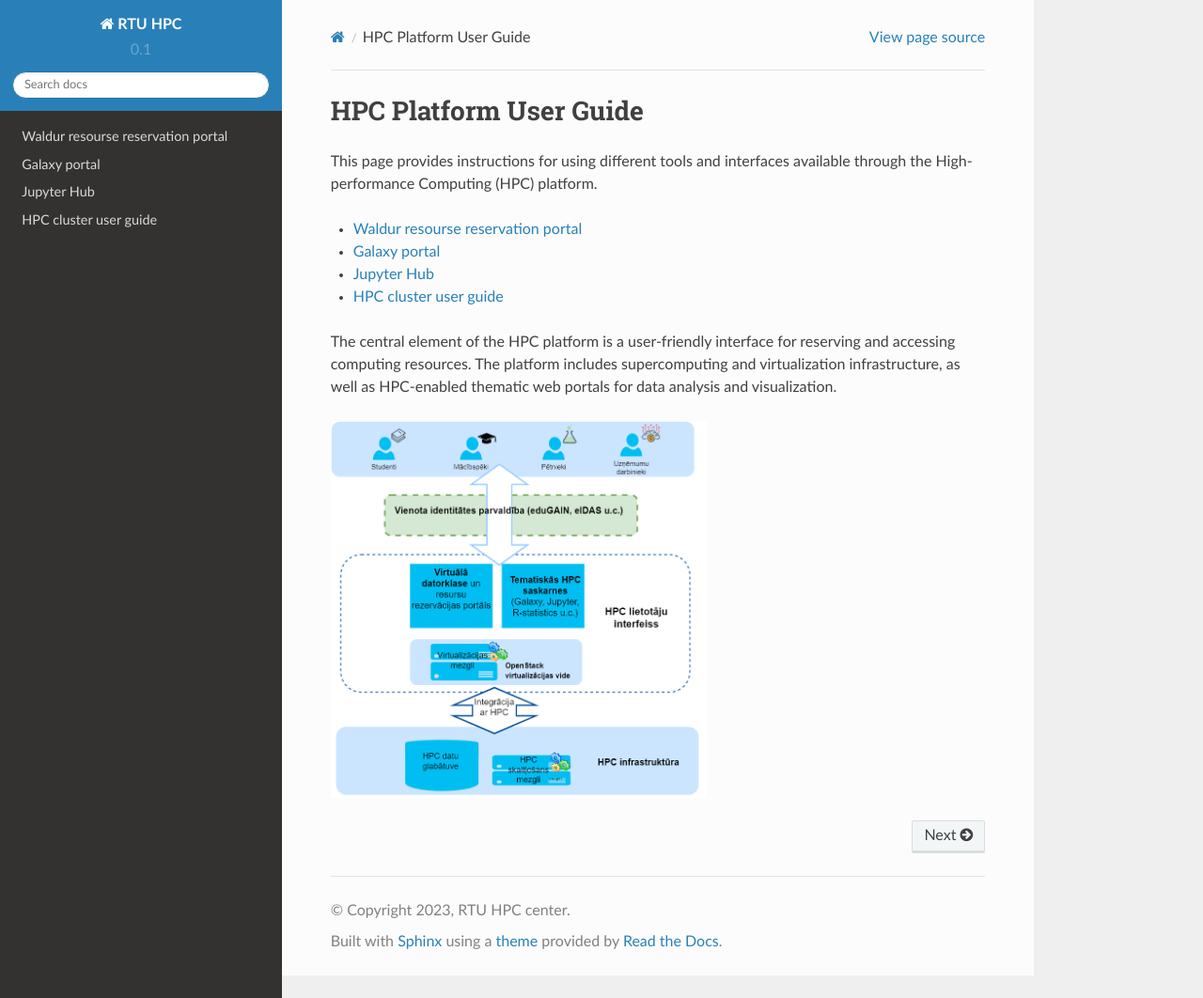
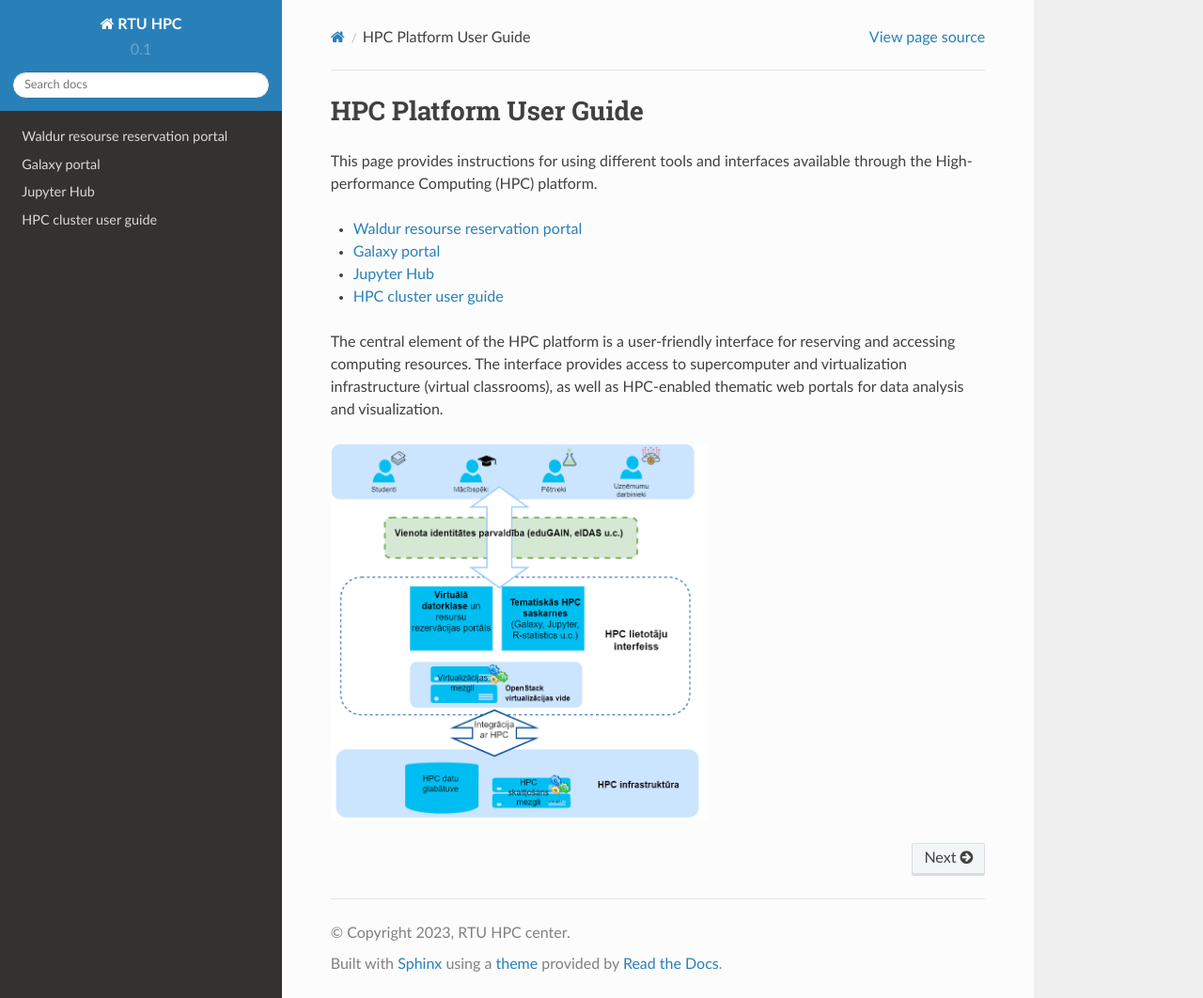
Before and after one commit to rtuhpc/hpc-platform, a Sphinx documentation site: the page built from doc/index.rst, in a window 1280 px wide and 1062 px high. Shown: the whole window at 94% size. Built offline with Sphinx 7.4.7 and the Read the Docs theme 2.0.0, drawn with Linux system fonts in a browser that asks for light colours.

Commit message:
Update index.rst

```diff
--- a/doc/index.rst
+++ b/doc/index.rst
@@ -17,7 +17,7 @@ This page provides instructions for using different tools and interfaces availab
    02_jupyter_hub.md
    hpc.md
 
-The central element of the HPC platform is a user-friendly interface for reserving and accessing computing resources. The platform includes supercomputing and virtualization infrastructure, as well as HPC-enabled thematic web portals for data analysis and visualization.
+The central element of the HPC platform is a user-friendly interface for reserving and accessing computing resources. The interface provides access to supercomputer and virtualization infrastructure (virtual classrooms), as well as HPC-enabled thematic web portals for data analysis and visualization.
 
 .. image:: images/platforma.png
   :width: 400
```
